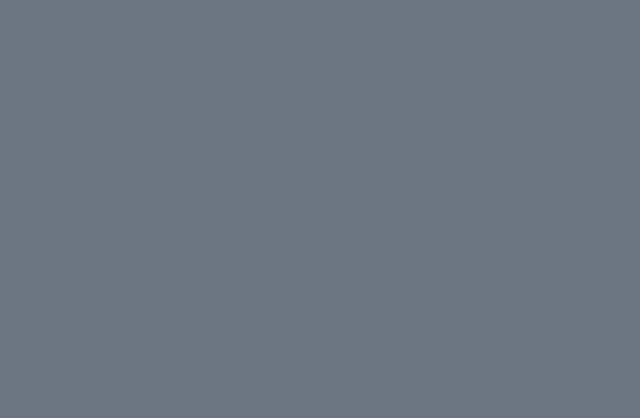
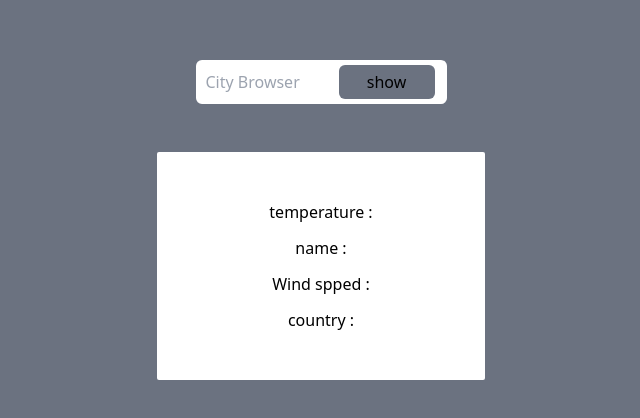
Before and after one commit to isogharibi/tehran_weather, a React (Vite) app: page / in a window 1280 px wide. Shown: the part 132-550 px from the top of the page, without its empty margins (319-959 px from the left). Built offline with nearby package versions, Linux system fonts and the light colour scheme.

Commit message:
change the style

```diff
--- a/src/App.jsx
+++ b/src/App.jsx
@@ -12,34 +12,35 @@ function App() {
       .then((OutPut) => SetTehranWeather(OutPut));
   }
 
-  if (!Weatehr) return null;
-
   return (
     <>
       <section className="flex justify-center items-center flex-col mt-48 gap-y-12">
-        <input
-          ref={Input}
-          className="p-1 rounded-md outline-none"
-          type="search"
-          placeholder="City Browser"
-        />
-        <button onClick={show}> show</button>
+        <div className="flex gap-x-2 relative items-center">
+          <input
+            ref={Input}
+            className="p-[10px] rounded-md outline-none"
+            type="search"
+            placeholder="City Browser"
+          />
+          <button onClick={show} className="w-24 p-[5px] flex absolute right-3 justify-center items-center bg-gray-500 rounded-md">show</button>
+        </div>
+
         <section className="flex justify-center items-center flex-col gap-y-3 text-teal-400 bg-white p-12 px-28 rounded-sm w-max">
           <h1>
             <span className="text-black">temperature :</span>
-            {Weatehr.main.temp}
+            {Weatehr && Weatehr.main.temp}
           </h1>
           <h1>
             <span className="text-black">name :</span>
-            {Weatehr.name}
+            {Weatehr && Weatehr.name}
           </h1>
           <h1>
             <span className="text-black">Wind spped :</span>
-            {Weatehr.wind.speed}
+            {Weatehr && Weatehr.wind.speed}
           </h1>
           <h1>
             <span className="text-black">country :</span>
-            {Weatehr.sys.country}
+            {Weatehr && Weatehr.sys.country}
           </h1>
         </section>
       </section>
```
